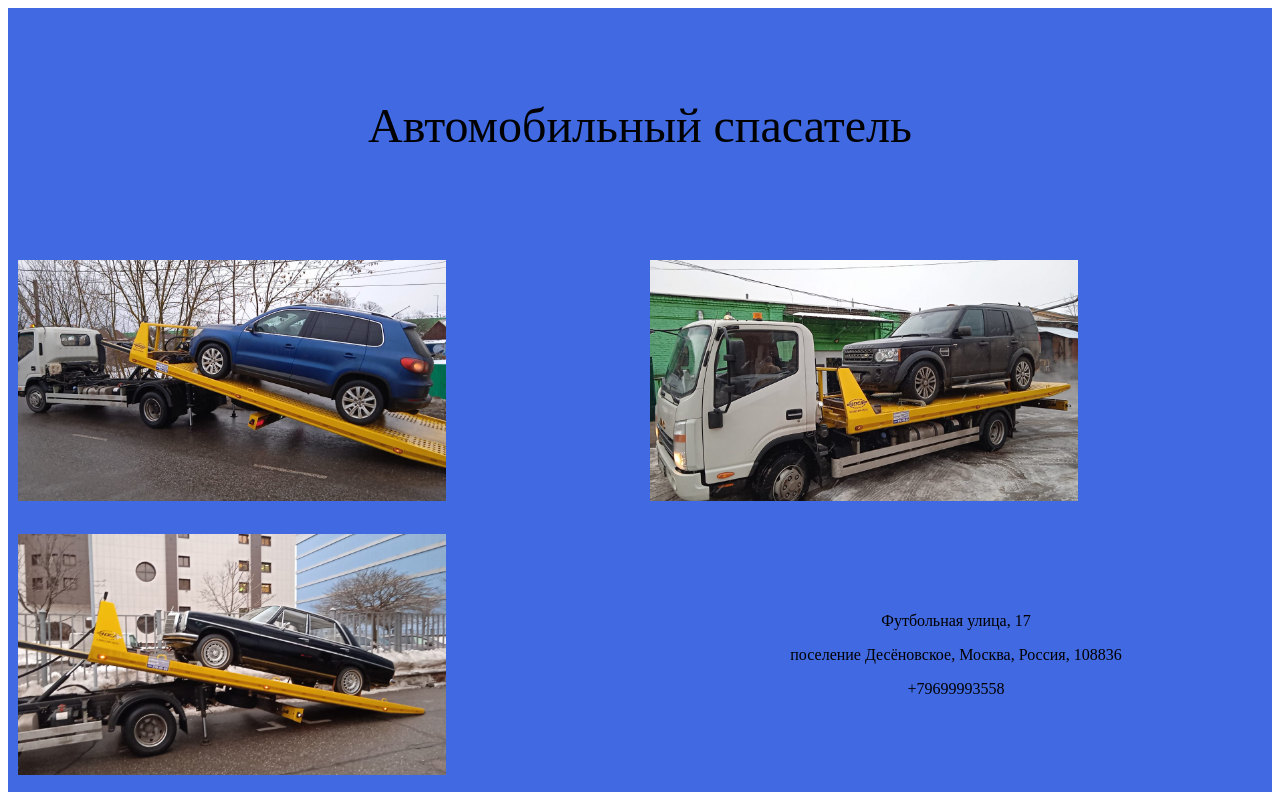
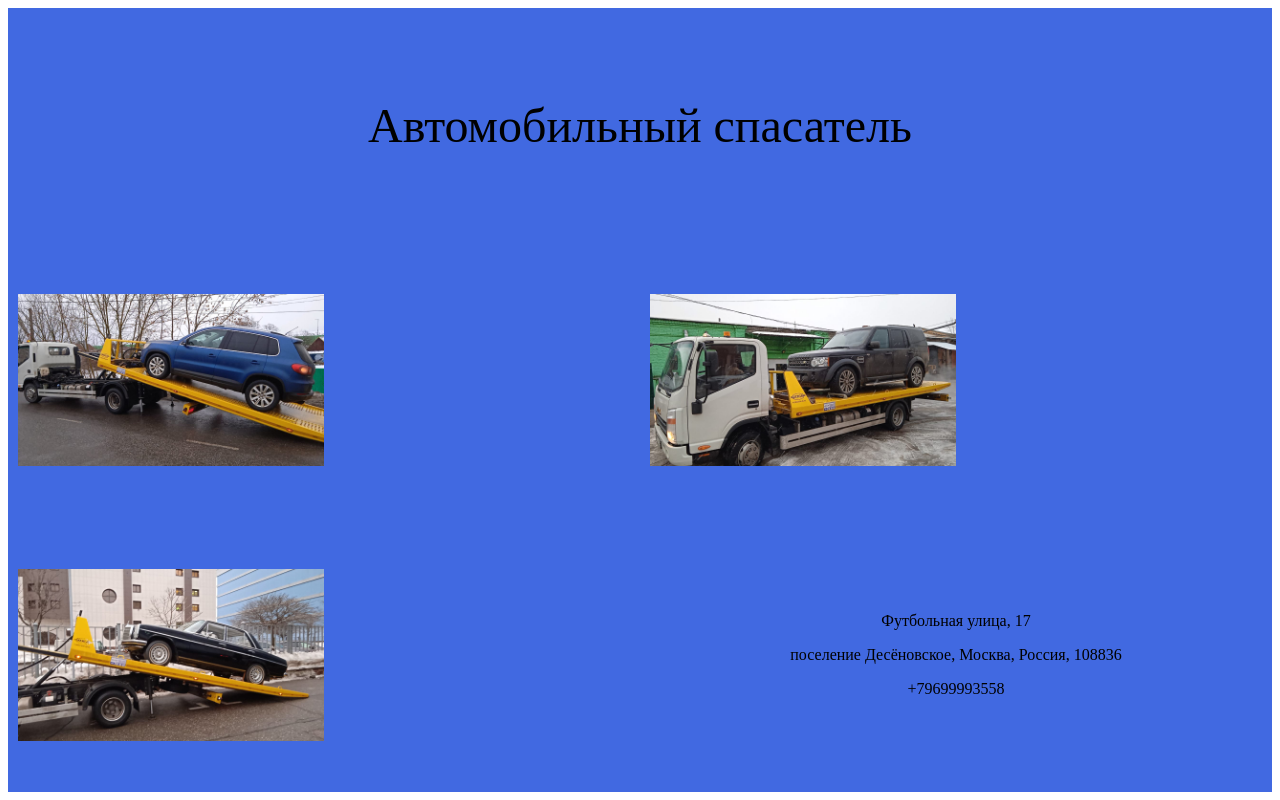
Before and after one commit to dkdk15/avto, a plain HTML site: page index.html in a window 1280 px wide. Drawn offline with Linux system fonts and the light colour scheme; files whose address does not match are found by name.

Commit message:
Add files via upload

```diff
--- a/index.html
+++ b/index.html
@@ -4,7 +4,7 @@
 
 <title>Автоспасатель</title>
 <style>
-img.ic1 { max-width: 70%;
+img.ic1 { max-width: 50%;
 
 }
 
```
